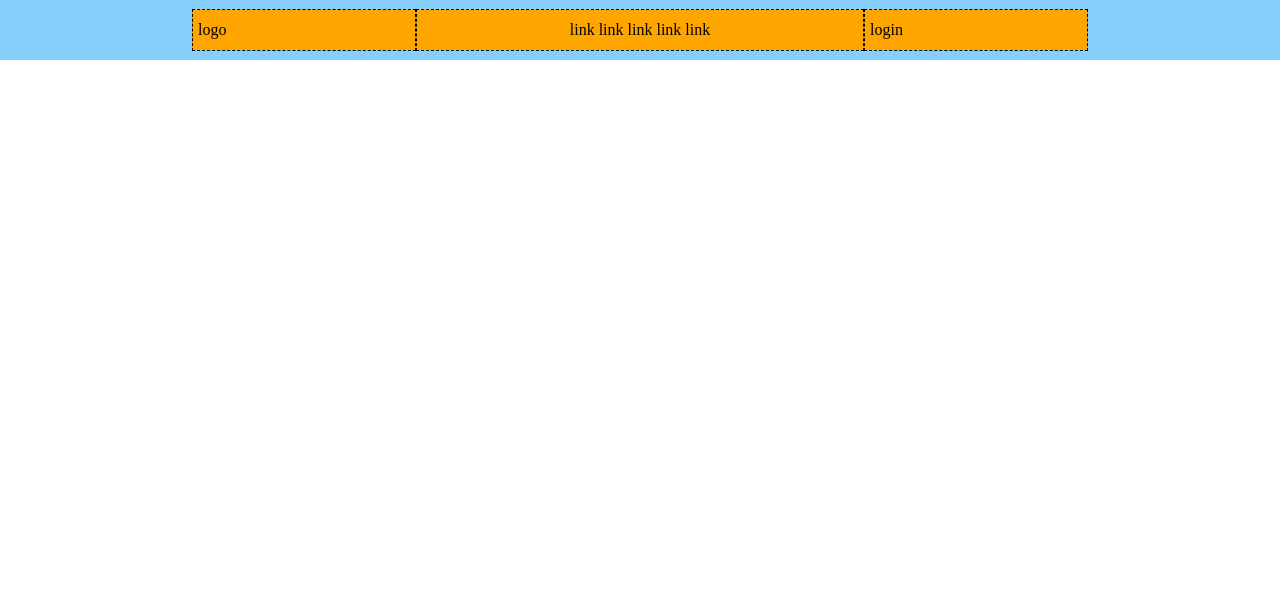
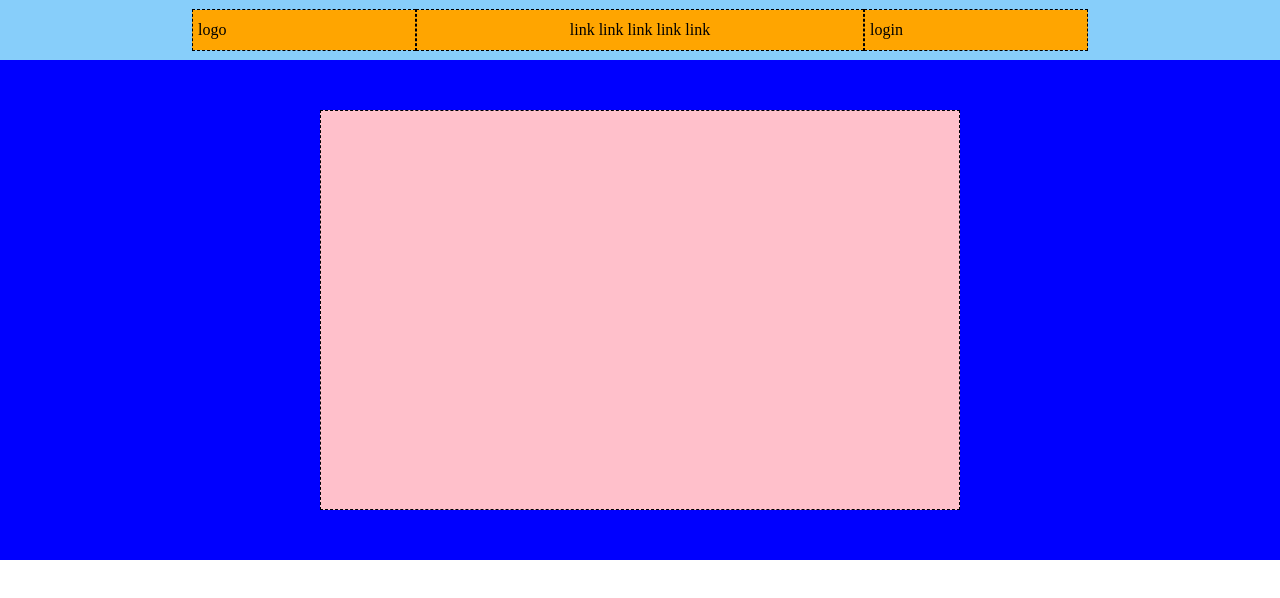
Before and after one commit to sophiamziou/htmlcss-struttura-discord, a plain HTML site: page index.html in a window 1280 px wide. Drawn offline with Linux system fonts and the light colour scheme.

Commit message:
blue container completed

```diff
--- a/css/style.css
+++ b/css/style.css
@@ -34,3 +34,19 @@ header{
     width: 25%;
     border: 1px black dashed;
 }
+
+.blue-container{
+    background-color: blue;
+    height: 500px;
+    width: 100%;
+    display: flex;
+    justify-content: center;
+    align-items: center;
+}
+
+.pink-container{
+    border: 1px black dashed;
+    background-color: pink;
+    width: 50%;
+    height: 400px;
+}
--- a/index.html
+++ b/index.html
@@ -15,5 +15,14 @@
                 <div class="col-log">login</div>
             </div>
         </header>
+        <main>
+            <div class="blue-container">
+                <div class="pink-container">
+                    <div class="row">
+                        <div class="col"></div>
+                    </div>
+                </div>
+            </div>
+        </main>
     </body>
 </html>
```
